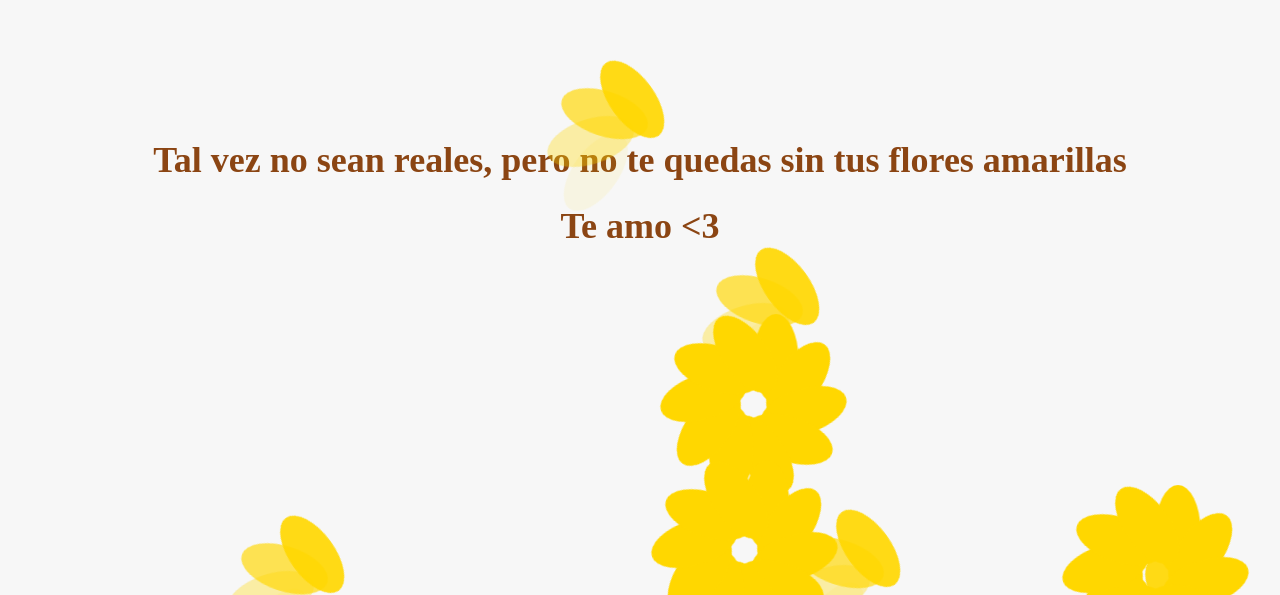
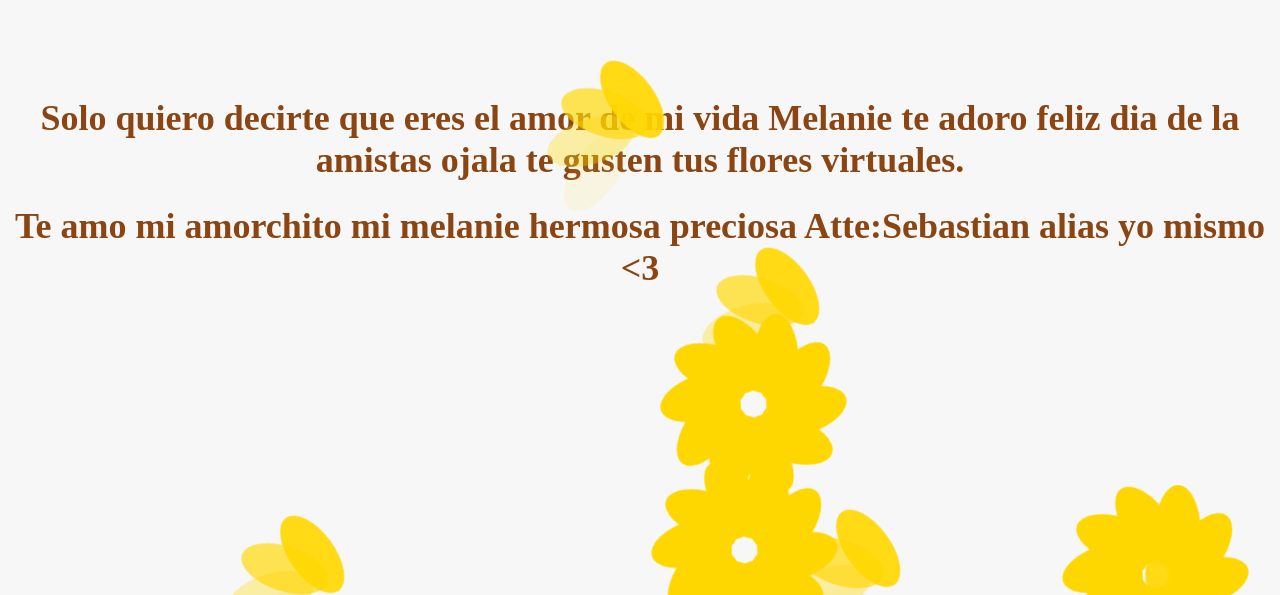
Before and after one commit to pyzco/amoamelanie.github.io, a plain HTML site: page index.html in a window 1280 px wide. Shown: the part 205-800 px from the top of the page. Drawn offline with Linux system fonts and the light colour scheme.

Commit message:
Update index.html

```diff
--- a/index.html
+++ b/index.html
@@ -8,8 +8,8 @@
 </head>
 <body>
     <div class="container">
-        <h1>Tal vez no sean reales, pero no te quedas sin tus flores amarillas</h1>
-        <h1>Te amo <3</h1>
+        <h1>Solo quiero decirte que eres el amor de mi vida Melanie te adoro feliz dia de la amistas ojala te gusten tus flores virtuales.</h1>
+        <h1>Te amo mi amorchito mi melanie hermosa preciosa Atte:Sebastian alias yo mismo <3</h1>
         <div class="flower-container">
             <!-- Las flores se agregarán y eliminarán aquí mediante JavaScript -->
         </div>
```
